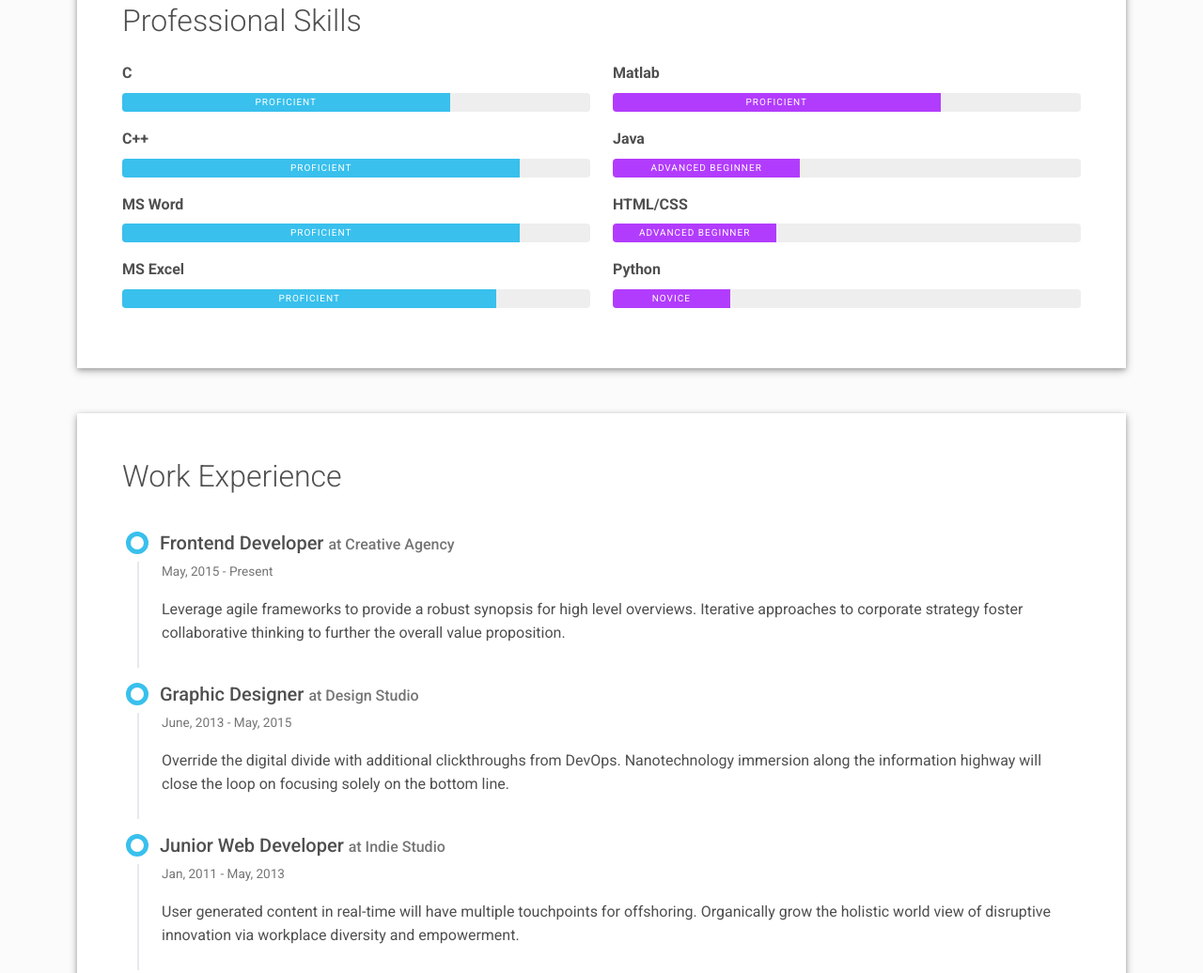
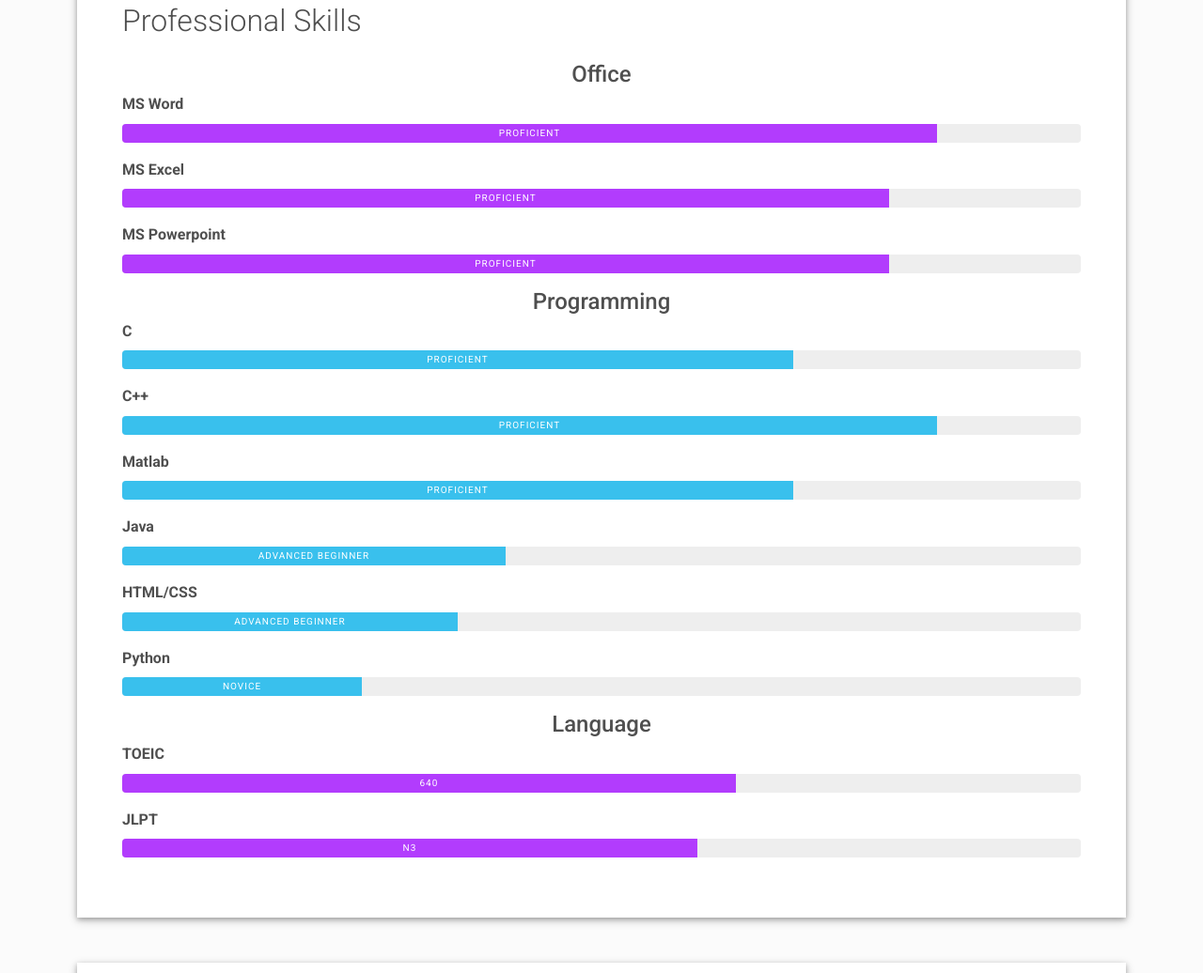
Before and after one commit to Toan280199/Toan280199, a plain HTML site: page index.html in a window 1280 px wide. Shown: the part 1241-2277 px from the top of the page at 94% size. Drawn offline with Linux system fonts and the light colour scheme.

Commit message:
update skills

```diff
--- a/index.html
+++ b/index.html
@@ -138,7 +138,27 @@
     <div class="skills-section">
       <h2 class="h2 fw-light mb-4">Professional Skills</h2>
       <div class="row">
-        <div class="col-md-6">
+        <div>
+          <h3 class="h4 mb-1" data-aos="fade-left" data-aos-delay="0", style="text-align: center;">Office</h3>
+          <div class="mb-3"><span class="fw-bolder">MS Word</span>
+            <div class="progress my-2 rounded" style="height: 20px">
+              <div class="progress-bar bg-secondary" role="progressbar" data-aos="zoom-in-right" data-aos-delay="300" data-aos-anchor=".skills-section" style="width: 85%" aria-valuenow="85" aria-valuemin="0" aria-valuemax="100">Proficient</div>
+            </div>
+          </div>
+          <div class="mb-3"><span class="fw-bolder">MS Excel</span>
+            <div class="progress my-2 rounded" style="height: 20px">
+              <div class="progress-bar bg-secondary" role="progressbar" data-aos="zoom-in-right" data-aos-delay="300" data-aos-anchor=".skills-section" style="width: 80%" aria-valuenow="80" aria-valuemin="0" aria-valuemax="100">Proficient</div>
+            </div>
+          </div>
+          <div class="mb-3"><span class="fw-bolder">MS Powerpoint</span>
+            <div class="progress my-2 rounded" style="height: 20px">
+              <div class="progress-bar bg-secondary" role="progressbar" data-aos="zoom-in-right" data-aos-delay="300" data-aos-anchor=".skills-section" style="width: 80%" aria-valuenow="80" aria-valuemin="0" aria-valuemax="100">Proficient</div>
+            </div>
+          </div>
+        </div>
+
+        <div>
+          <h3 class="h4 mb-1" data-aos="fade-left" data-aos-delay="0", style="text-align: center;">Programming</h3>
           <div class="mb-3"><span class="fw-bolder">C</span>
             <div class="progress my-2 rounded" style="height: 20px">
               <div class="progress-bar bg-info" role="progressbar" data-aos="zoom-in-right" data-aos-delay="100" data-aos-anchor=".skills-section" style="width: 70%;" aria-valuenow="70" aria-valuemin="0" aria-valuemax="100">Proficient</div>
@@ -149,39 +169,43 @@
               <div class="progress-bar bg-info" role="progressbar" data-aos="zoom-in-right" data-aos-delay="200" data-aos-anchor=".skills-section" style="width: 85%" aria-valuenow="85" aria-valuemin="0" aria-valuemax="100">Proficient</div>
             </div>
           </div>
-          <div class="mb-3"><span class="fw-bolder">MS Word</span>
-            <div class="progress my-2 rounded" style="height: 20px">
-              <div class="progress-bar bg-info" role="progressbar" data-aos="zoom-in-right" data-aos-delay="300" data-aos-anchor=".skills-section" style="width: 85%" aria-valuenow="85" aria-valuemin="0" aria-valuemax="100">Proficient</div>
-            </div>
-          </div>
-          <div class="mb-3"><span class="fw-bolder">MS Excel</span>
-            <div class="progress my-2 rounded" style="height: 20px">
-              <div class="progress-bar bg-info" role="progressbar" data-aos="zoom-in-right" data-aos-delay="300" data-aos-anchor=".skills-section" style="width: 80%" aria-valuenow="80" aria-valuemin="0" aria-valuemax="100">Proficient</div>
-            </div>
-          </div>
-        </div>
-        <div class="col-md-6">
+
           <div class="mb-3"><span class="fw-bolder">Matlab</span>
             <div class="progress my-2 rounded" style="height: 20px">
-              <div class="progress-bar bg-secondary" role="progressbar" data-aos="zoom-in-right" data-aos-delay="400" data-aos-anchor=".skills-section" style="width: 70%" aria-valuenow="70" aria-valuemin="0" aria-valuemax="100">Proficient</div>
+              <div class="progress-bar bg-info" role="progressbar" data-aos="zoom-in-right" data-aos-delay="400" data-aos-anchor=".skills-section" style="width: 70%" aria-valuenow="70" aria-valuemin="0" aria-valuemax="100">Proficient</div>
             </div>
           </div>
           <div class="mb-3"><span class="fw-bolder">Java</span>
             <div class="progress my-2 rounded" style="height: 20px">
-              <div class="progress-bar bg-secondary" role="progressbar" data-aos="zoom-in-right" data-aos-delay="400" data-aos-anchor=".skills-section" style="width: 40%" aria-valuenow="40" aria-valuemin="0" aria-valuemax="100">Advanced Beginner</div>
+              <div class="progress-bar bg-info" role="progressbar" data-aos="zoom-in-right" data-aos-delay="400" data-aos-anchor=".skills-section" style="width: 40%" aria-valuenow="40" aria-valuemin="0" aria-valuemax="100">Advanced Beginner</div>
             </div>
           </div>
           <div class="mb-3"><span class="fw-bolder">HTML/CSS</span>
             <div class="progress my-2 rounded" style="height: 20px">
-              <div class="progress-bar bg-secondary" role="progressbar" data-aos="zoom-in-right" data-aos-delay="500" data-aos-anchor=".skills-section" style="width: 35%" aria-valuenow="35" aria-valuemin="0" aria-valuemax="100">Advanced Beginner</div>
+              <div class="progress-bar bg-info" role="progressbar" data-aos="zoom-in-right" data-aos-delay="500" data-aos-anchor=".skills-section" style="width: 35%" aria-valuenow="35" aria-valuemin="0" aria-valuemax="100">Advanced Beginner</div>
             </div>
           </div>
           <div class="mb-3"><span class="fw-bolder">Python</span>
             <div class="progress my-2 rounded" style="height: 20px">
-              <div class="progress-bar bg-secondary" role="progressbar" data-aos="zoom-in-right" data-aos-delay="600" data-aos-anchor=".skills-section" style="width: 25%" aria-valuenow="25" aria-valuemin="0" aria-valuemax="100">Novice</div>
+              <div class="progress-bar bg-info" role="progressbar" data-aos="zoom-in-right" data-aos-delay="600" data-aos-anchor=".skills-section" style="width: 25%" aria-valuenow="25" aria-valuemin="0" aria-valuemax="100">Novice</div>
             </div>
           </div>
         </div>
+
+        <div>
+          <h3 class="h4 mb-1" data-aos="fade-right" data-aos-delay="0", style="text-align: center;">Language</h3>
+          <div class="mb-3"><span class="fw-bolder">TOEIC</span>
+            <div class="progress my-2 rounded" style="height: 20px">
+              <div class="progress-bar bg-secondary" role="progressbar" data-aos="zoom-in-right" data-aos-delay="300" data-aos-anchor=".skills-section" style="width: 64%" aria-valuenow="640" aria-valuemin="0" aria-valuemax="990">640</div>
+            </div>
+          </div>
+          <div class="mb-3"><span class="fw-bolder">JLPT</span>
+            <div class="progress my-2 rounded" style="height: 20px">
+              <div class="progress-bar bg-secondary" role="progressbar" data-aos="zoom-in-right" data-aos-delay="300" data-aos-anchor=".skills-section" style="width: 60%" aria-valuenow="60" aria-valuemin="0" aria-valuemax="100">N3</div>
+            </div>
+          </div>
+        </div>
+
       </div>
     </div>
   </div>
@@ -231,6 +255,7 @@
             <div class="text-muted text-small mb-3">2017 - 2021</div>
             <div>Major: Control Engineering and Automation</div>
             <div>Cumulative GPA: 8.32 /10.0</div>
+            <div>Thesis: Simulation and Experiment of Path Planning Algorithm with Constraint of Autonomous Surface Vehicles’s Turning Ability </div>
             <div>Thesis score : 8.82 /10.0</div>
           </div>
         </div>
```
